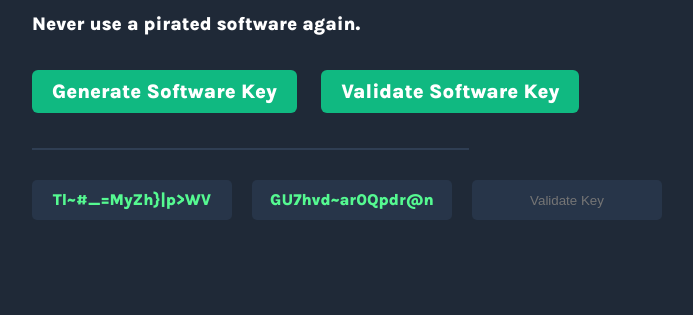
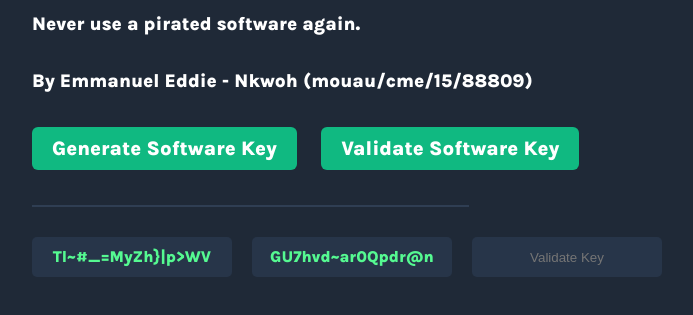
Before and after one commit to pxlcrtiv/Piracy-Project, a plain HTML site: page index.html in a window 1280 px wide. Shown: the part 221-536 px from the top of the page, without its empty margins (116-809 px from the left). Drawn offline with Linux system fonts and the light colour scheme.

Commit message:
added name
added name as owner

```diff
--- a/index.html
+++ b/index.html
@@ -10,7 +10,8 @@
         <div class="main">
                 <h1 id="h1white">Generate a </h1>
                 <h1 id="h1green">Software Key</h1>
-                <h3 id="h3never">Never use a pirated software again.</h3>
+                <h3 id="h3never">Never use a pirated software again. </h3>
+                <h3 id="h3never">By Emmanuel Eddie - Nkwoh (mouau/cme/15/88809)</h3>
                 <button id="btn" onclick="generatePass()"> Generate Software Key</button>
                 <button id="btn" onclick="validateInput()"> Validate Software Key</button>
                 <div id="line"> </div>
```
